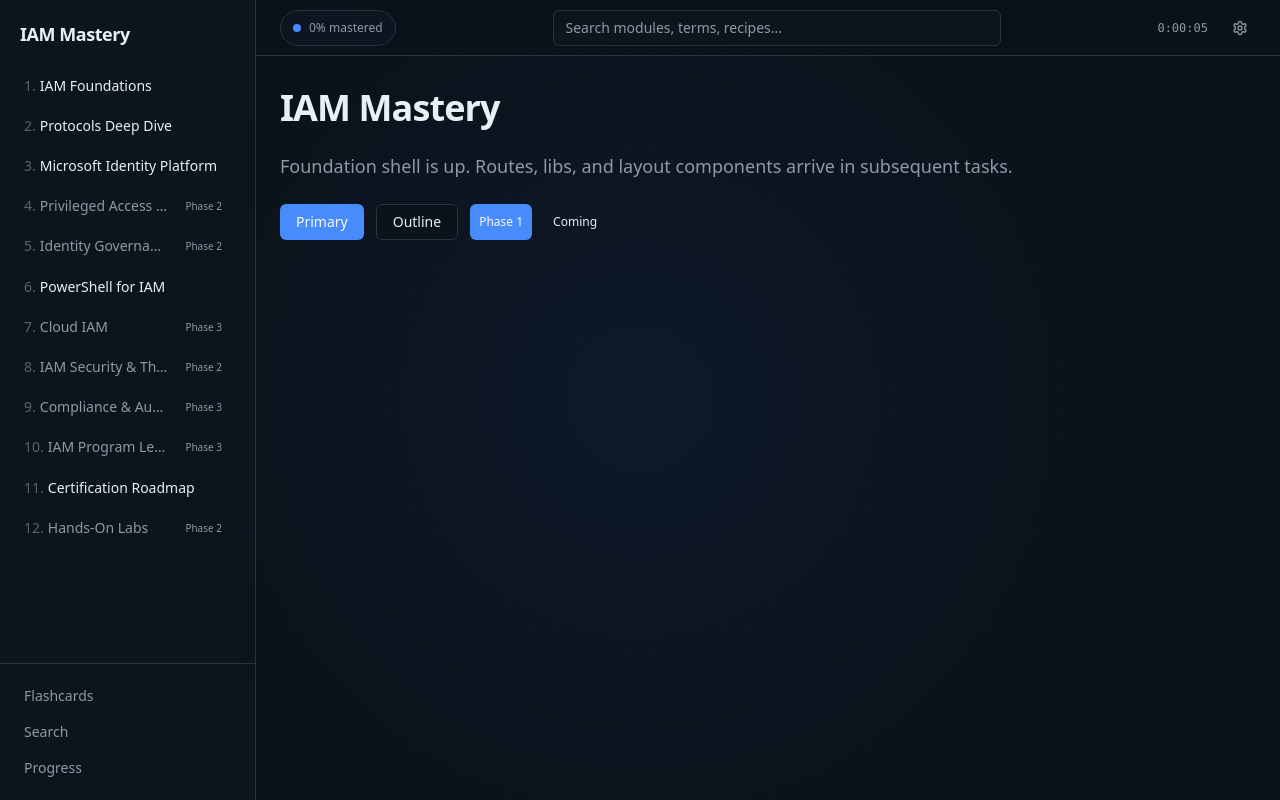
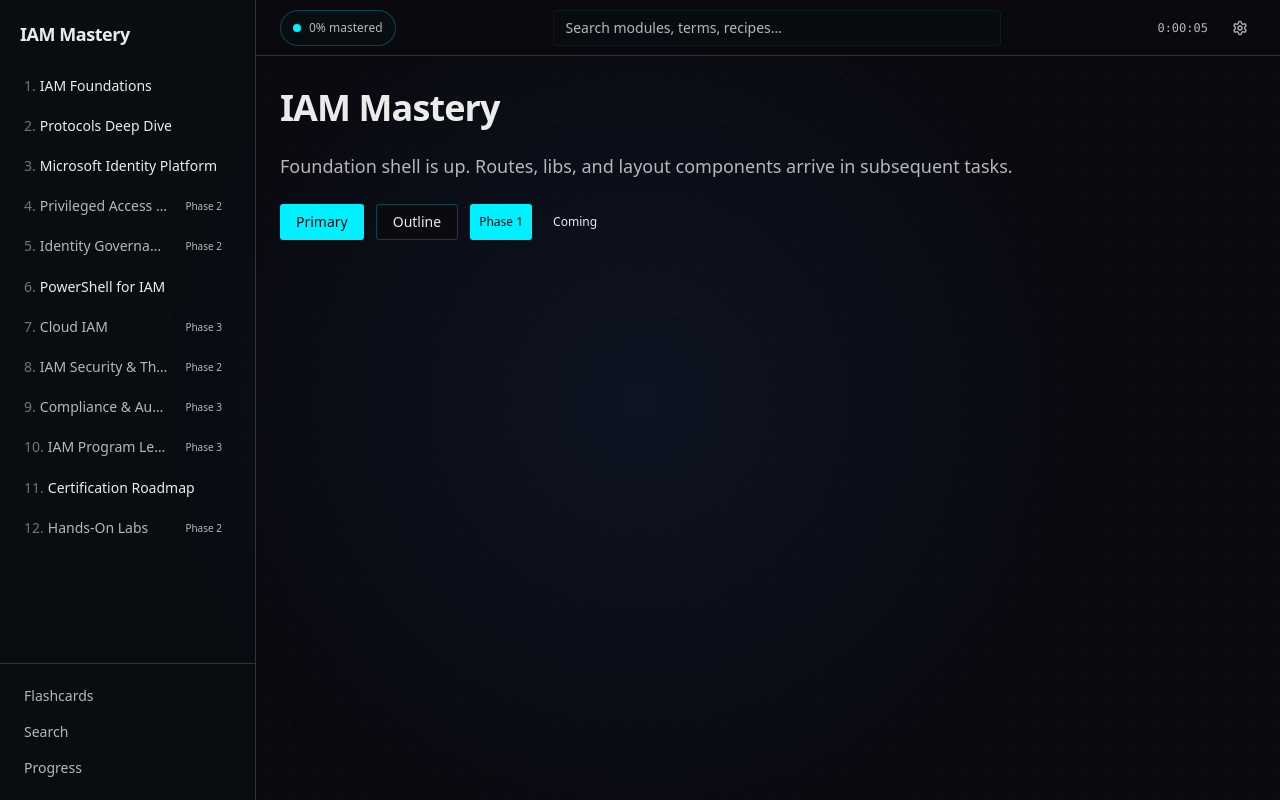
Before and after one commit to koltbern15/IAM-Master, a Next.js app: page / in a window 1280 px wide. Built offline with nearby package versions, Linux system fonts and the light colour scheme.

Commit message:
feat(theme): replace dark-slate palette with JARVIS void+cyan tokens

```diff
--- a/app/globals.css
+++ b/app/globals.css
@@ -2,29 +2,50 @@
 @plugin "@tailwindcss/typography";
 
 @theme {
-  --color-background: oklch(0.18 0.02 250);
-  --color-foreground: oklch(0.95 0.01 240);
-  --color-card: oklch(0.22 0.025 250);
-  --color-card-foreground: oklch(0.95 0.01 240);
-  --color-muted: oklch(0.28 0.02 250);
-  --color-muted-foreground: oklch(0.68 0.02 240);
-  --color-border: oklch(0.32 0.025 250);
-  --color-input: oklch(0.32 0.025 250);
-  --color-ring: oklch(0.6 0.18 260);
+  /* Core palette */
+  --color-void: #0a0a0f;
+  --color-void-elevated: #0e0e16;
+  --color-cyan: #00f0ff;
+  --color-nominal: #00ff88;
+  --color-warn: #ffb800;
+  --color-threat: #ff2040;
 
-  --color-primary: oklch(0.65 0.18 260);
-  --color-primary-foreground: oklch(0.99 0 0);
+  /* Foreground tiers */
+  --color-text: rgb(255 255 255 / 0.92);
+  --color-text-muted: rgb(255 255 255 / 0.7);
+  --color-text-dim: rgb(255 255 255 / 0.5);
 
-  --color-accent: oklch(0.7 0.16 160);
-  --color-accent-foreground: oklch(0.18 0.02 250);
+  /* Shadcn-shaped tokens (kept for re-themed shadcn primitives) */
+  --color-background: #0a0a0f;
+  --color-foreground: rgb(255 255 255 / 0.92);
+  --color-card: rgb(0 240 255 / 0.04);
+  --color-card-foreground: rgb(255 255 255 / 0.92);
+  --color-muted: rgb(0 240 255 / 0.06);
+  --color-muted-foreground: rgb(255 255 255 / 0.7);
+  --color-border: rgb(0 240 255 / 0.25);
+  --color-input: rgb(0 240 255 / 0.06);
+  --color-ring: #00f0ff;
+  --color-primary: #00f0ff;
+  --color-primary-foreground: #0a0a0f;
+  --color-accent: rgb(0 240 255 / 0.12);
+  --color-accent-foreground: #00f0ff;
+  --color-warning: #ffb800;
+  --color-warning-foreground: #0a0a0f;
+  --color-destructive: #ff2040;
+  --color-destructive-foreground: #ffffff;
 
-  --color-warning: oklch(0.78 0.16 75);
-  --color-warning-foreground: oklch(0.18 0.02 250);
+  /* Glass + chrome alpha-graded tokens */
+  --color-panel-bg: rgb(0 240 255 / 0.04);
+  --color-panel-border: rgb(0 240 255 / 0.25);
+  --color-panel-border-bright: rgb(0 240 255 / 0.5);
+  --color-grid-dot: rgb(0 240 255 / 0.08);
+  --color-scan-line: rgb(0 240 255 / 0.025);
 
-  --color-destructive: oklch(0.6 0.22 25);
-  --color-destructive-foreground: oklch(0.99 0 0);
-
-  --radius: 0.75rem;
+  /* Sharp corners by default */
+  --radius: 2px;
+  --radius-sm: 2px;
+  --radius-md: 3px;
+  --radius-lg: 4px;
 }
 
 @layer base {
@@ -38,4 +59,11 @@
 
 @layer utilities {
   .text-balance { text-wrap: balance; }
+  .tabular-nums { font-variant-numeric: tabular-nums; }
+
+  /* JARVIS-specific utilities */
+  .glow-cyan { text-shadow: 0 0 8px rgb(0 240 255 / 0.5); }
+  .glow-cyan-strong { text-shadow: 0 0 14px rgb(0 240 255 / 0.7); }
+  .ring-glow-cyan { box-shadow: 0 0 12px rgb(0 240 255 / 0.35); }
+  .ring-glow-cyan-strong { box-shadow: 0 0 20px rgb(0 240 255 / 0.5); }
 }
```
